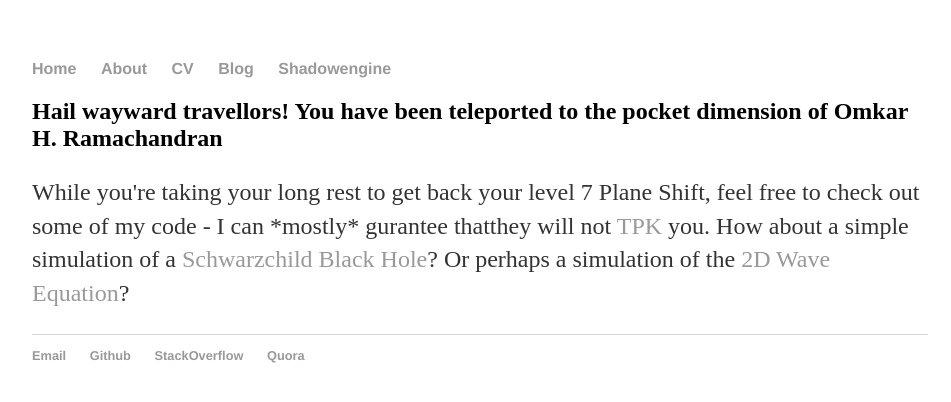
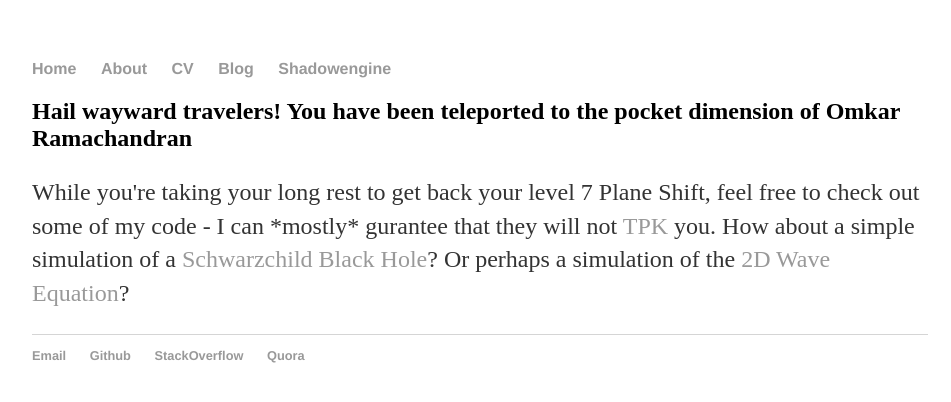
Before and after one commit to ShadowWarden/shadowwarden.github.io, a Jekyll site: the page built from index.html, in a window 1280 px wide. Shown: the top 402 px of the page, without its empty margins (160-1111 px from the left). Built offline with Jekyll 4.4.1, drawn with Linux system fonts in a browser that asks for light colours.

Commit message:
Fixed some typos

```diff
--- a/index.html
+++ b/index.html
@@ -3,8 +3,8 @@ layout: default
 title: ShadowWarden
 ---
 <div class="blurb">
-	<h2>Hail wayward travellors! You have been teleported to the pocket dimension of Omkar H. Ramachandran</h2>
+	<h2>Hail wayward travelers! You have been teleported to the pocket dimension of Omkar Ramachandran</h2>
 	<p>
-	While you're taking your long rest to get back your level 7 Plane Shift, feel free to check out some of my code - I can *mostly* gurantee thatthey will not <a href=https://en.wikipedia.org/wiki/Role-playing_game_terms#T>TPK</a> you. How about a simple simulation of a <a href=https://shadowwarden.github.io/GRPathTracer/>Schwarzchild Black Hole</a>? Or perhaps a simulation of the <a href=https://github.com/ShadowWarden/wavesim>2D Wave Equation</a>?
+	While you're taking your long rest to get back your level 7 Plane Shift, feel free to check out some of my code - I can *mostly* gurantee that they will not <a href=https://en.wikipedia.org/wiki/Role-playing_game_terms#T>TPK</a> you. How about a simple simulation of a <a href=https://shadowwarden.github.io/GRPathTracer/>Schwarzchild Black Hole</a>? Or perhaps a simulation of the <a href=https://github.com/ShadowWarden/wavesim>2D Wave Equation</a>?
 	</p>
 </div><!-- /.blurb -->
```
